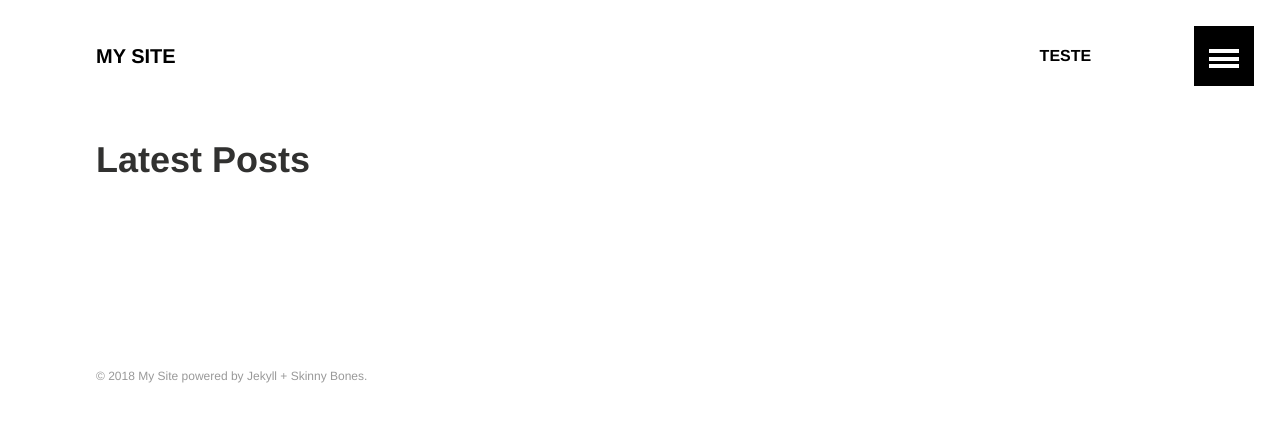
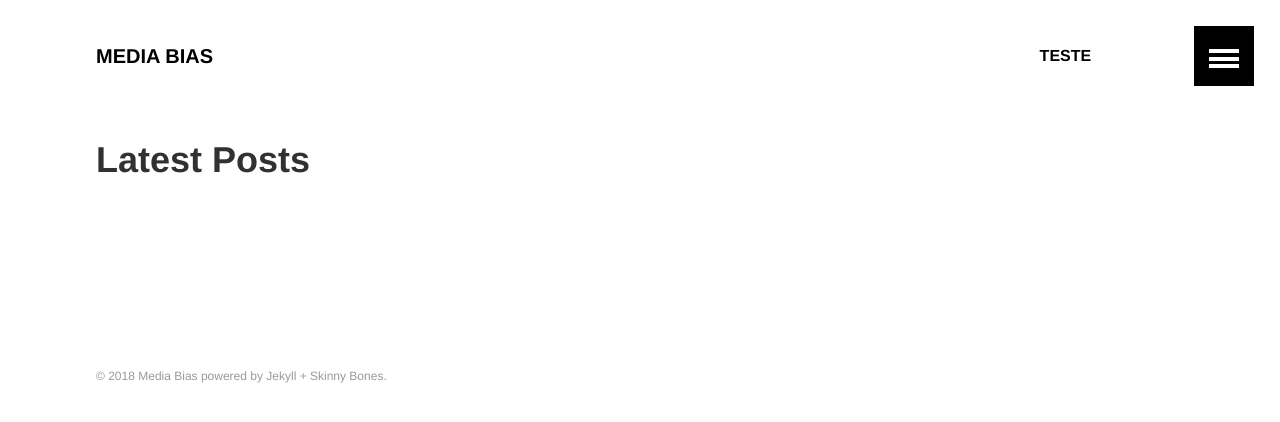
Before and after one commit to mediabias/mediabias.github.io, a Jekyll site: the page built from index.md, in a window 1280 px wide. Shown: the top 422 px of the page. Built offline with Jekyll 4.4.1, drawn with Linux system fonts in a browser that asks for light colours.

Commit message:
properties site

```diff
--- a/_config.yml
+++ b/_config.yml
@@ -1,8 +1,8 @@
 # Site wide configuration
 
-title: "My Site"
+title: "Media Bias"
 description: "This is a description of my awesome site."
-logo: # 120x120 px default image used for Twitter summary card
+logo: images/apple-touch-icon-precomposed.png # 120x120 px default image used for Twitter summary card
 teaser: # 400x250 px default teaser image used in image archive grid
 locale: en
 url:
```
Also changed, not shown: images/newspapers.jpg (added).
